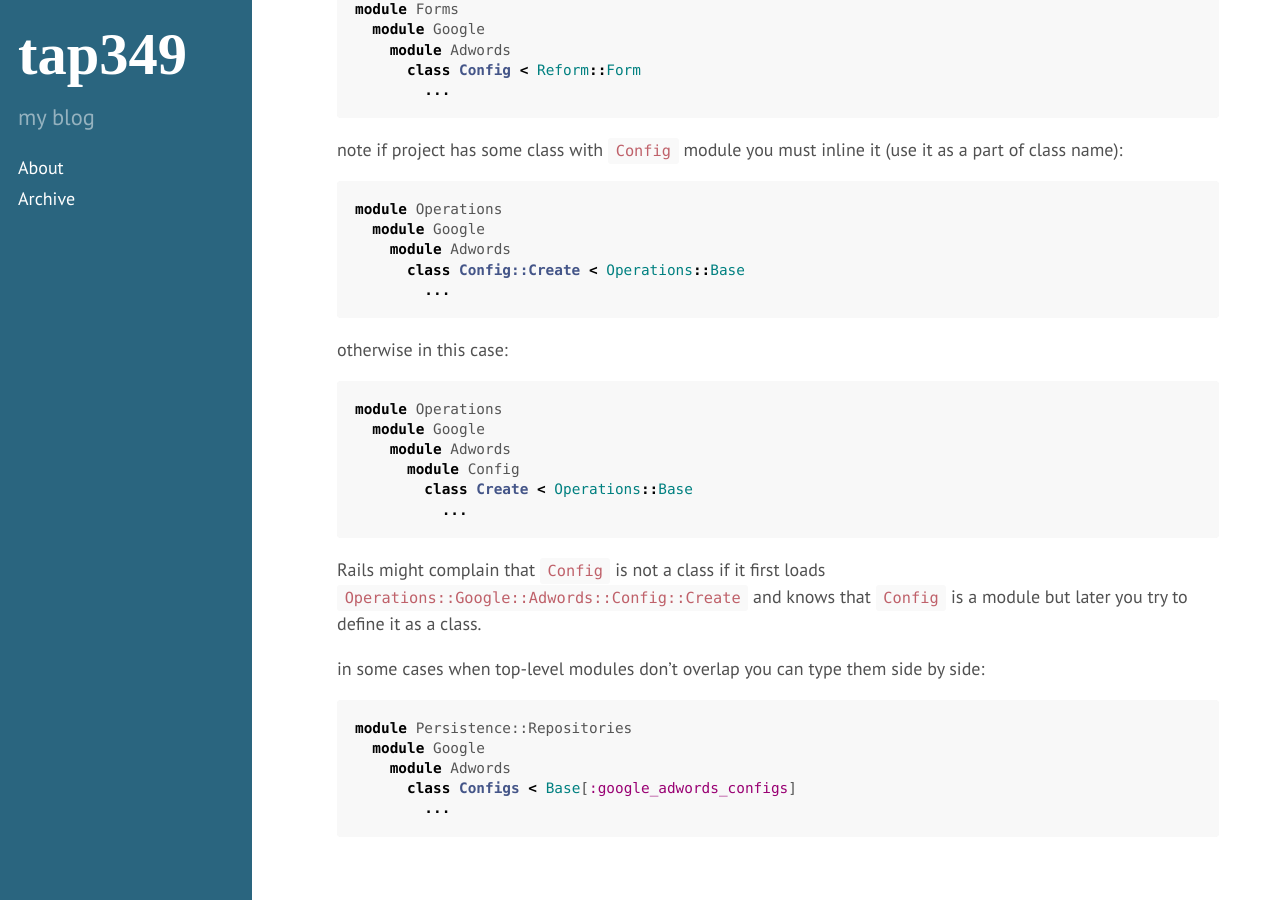
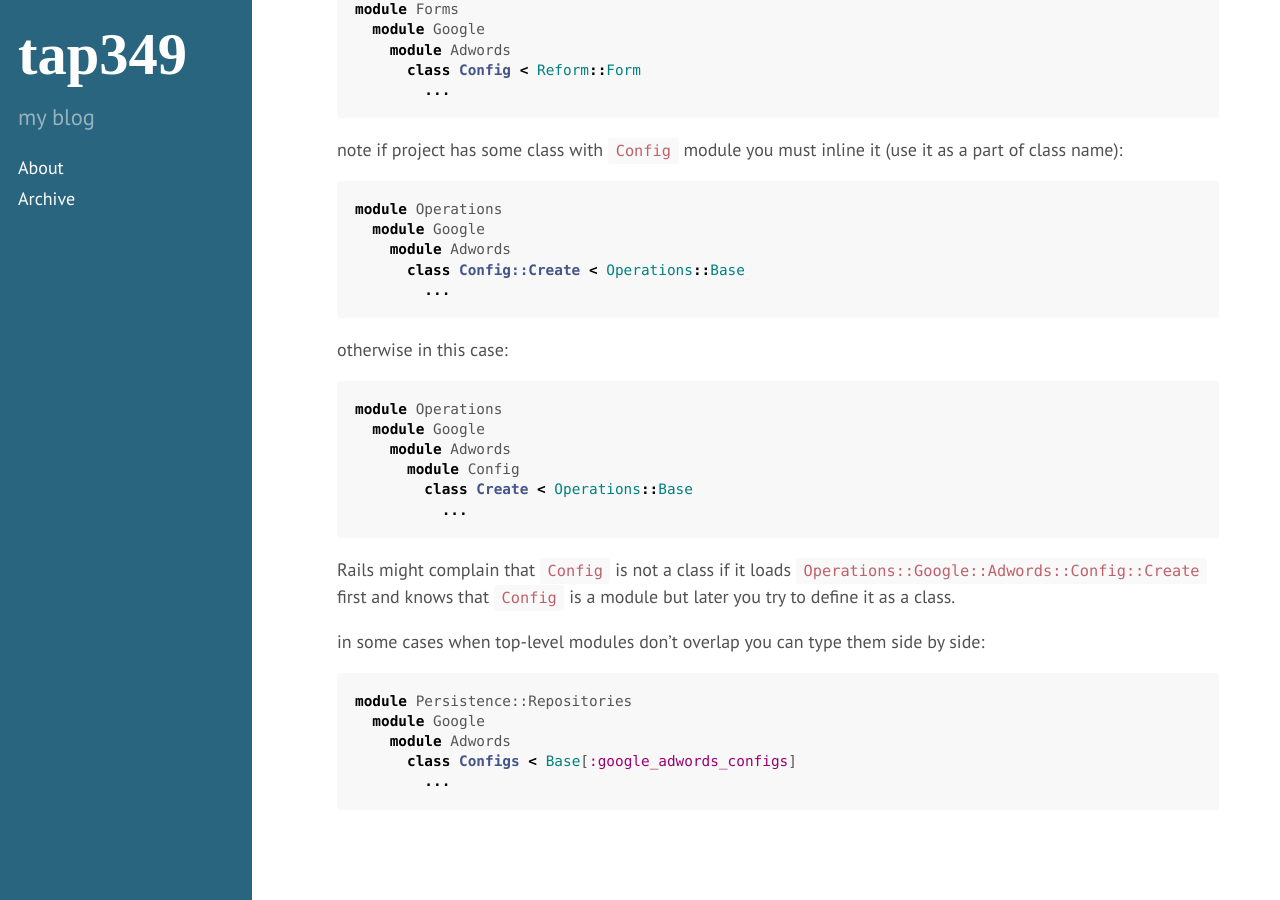
Before and after one commit to tap349/tap349.github.io, a Jekyll site: the page built from _posts/2016-09-02-autoloading-in-rails.md, in a window 1280 px wide and 900 px high, scrolled down 1186 px. Built offline with Jekyll 4.4.1, drawn with Linux system fonts in a browser that asks for light colours.

Commit message:
update 2016-09-02_19:29:20

````diff
--- a/_posts/2016-09-02-autoloading-in-rails.md
+++ b/_posts/2016-09-02-autoloading-in-rails.md
@@ -89,8 +89,8 @@ and `eager_load_paths` to avoid loading errors in production.
             ...
   ```
 
-  Rails might complain that `Config` is not a class if it first
-  loads `Operations::Google::Adwords::Config::Create` and knows that
+  Rails might complain that `Config` is not a class if it loads
+  `Operations::Google::Adwords::Config::Create` first and knows that
   `Config` is a module but later you try to define it as a class.
 
   in some cases when top-level modules don't overlap you can type them
````
